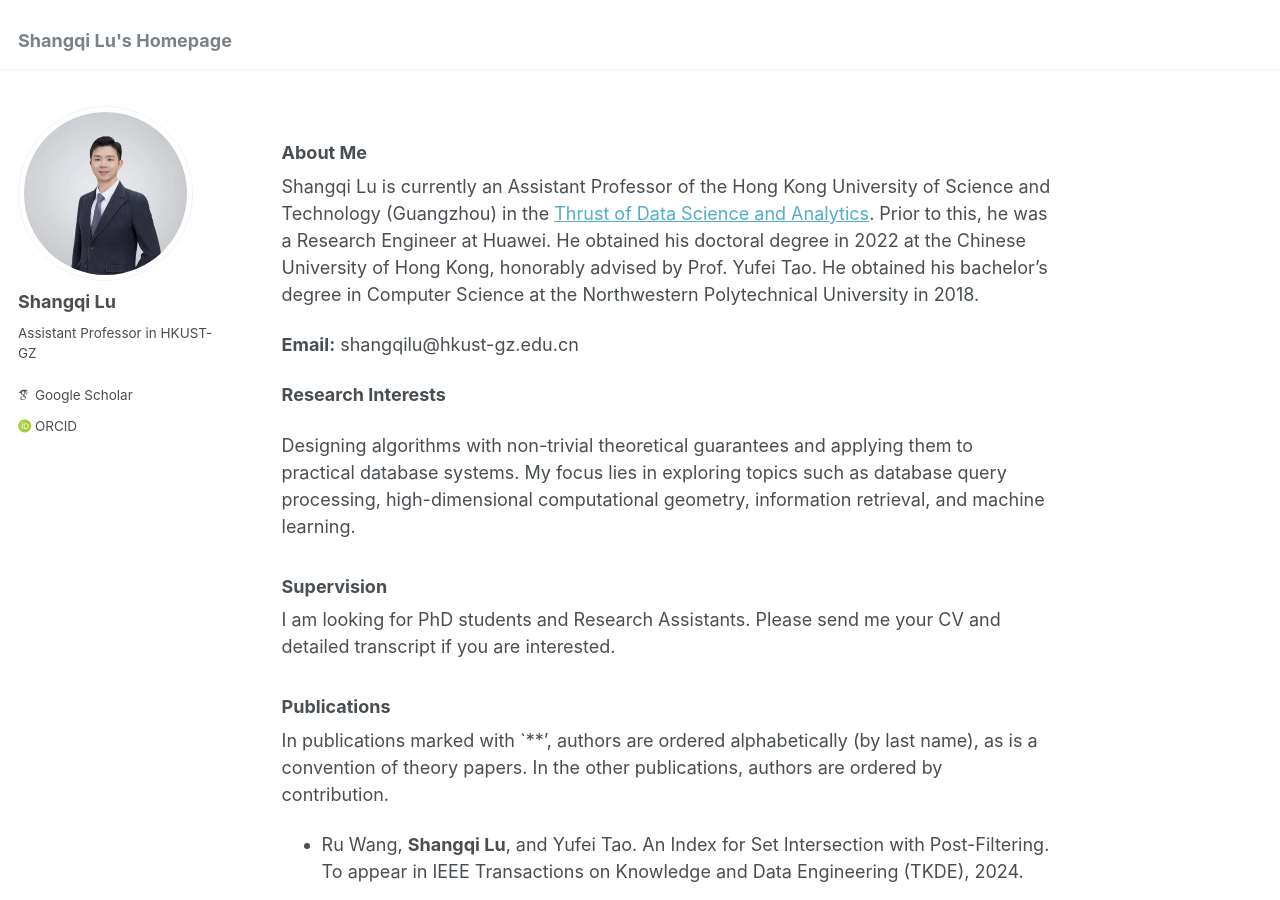
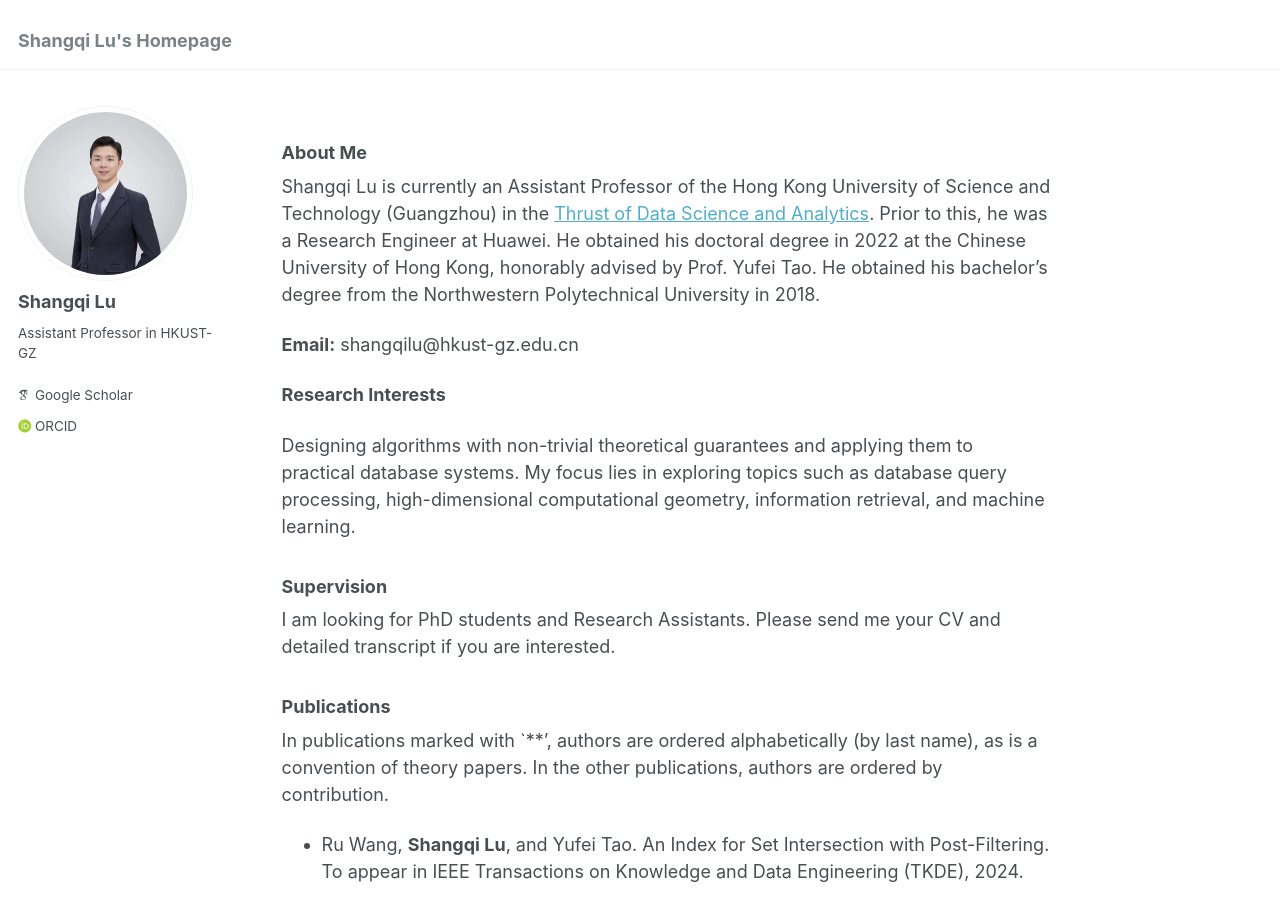
Before and after one commit to shangqilu/shangqilu.github.io, a Jekyll site: the page built from _pages/about.md, in a window 1280 px wide and 900 px high. Built offline with Jekyll 4.4.1, drawn with Linux system fonts in a browser that asks for light colours; some web fonts are replaced.

Commit message:
update home page

```diff
--- a/_pages/about.md
+++ b/_pages/about.md
@@ -14,7 +14,7 @@ redirect_from:
 
 ### About Me
 
-Shangqi Lu is currently an Assistant Professor of the Hong Kong University of Science and Technology (Guangzhou) in the [Thrust of Data Science and Analytics](https://dsa.hkust-gz.edu.cn/). Prior to this, he was a Research Engineer at Huawei. He obtained his doctoral degree in 2022 at the Chinese University of Hong Kong, honorably advised by Prof. Yufei Tao. He obtained his bachelor's degree in Computer Science at the Northwestern Polytechnical University in 2018.
+Shangqi Lu is currently an Assistant Professor of the Hong Kong University of Science and Technology (Guangzhou) in the [Thrust of Data Science and Analytics](https://dsa.hkust-gz.edu.cn/). Prior to this, he was a Research Engineer at Huawei. He obtained his doctoral degree in 2022 at the Chinese University of Hong Kong, honorably advised by Prof. Yufei Tao. He obtained his bachelor's degree from the Northwestern Polytechnical University in 2018.
 
 **Email:** shangqilu@hkust-gz.edu.cn
 
```
